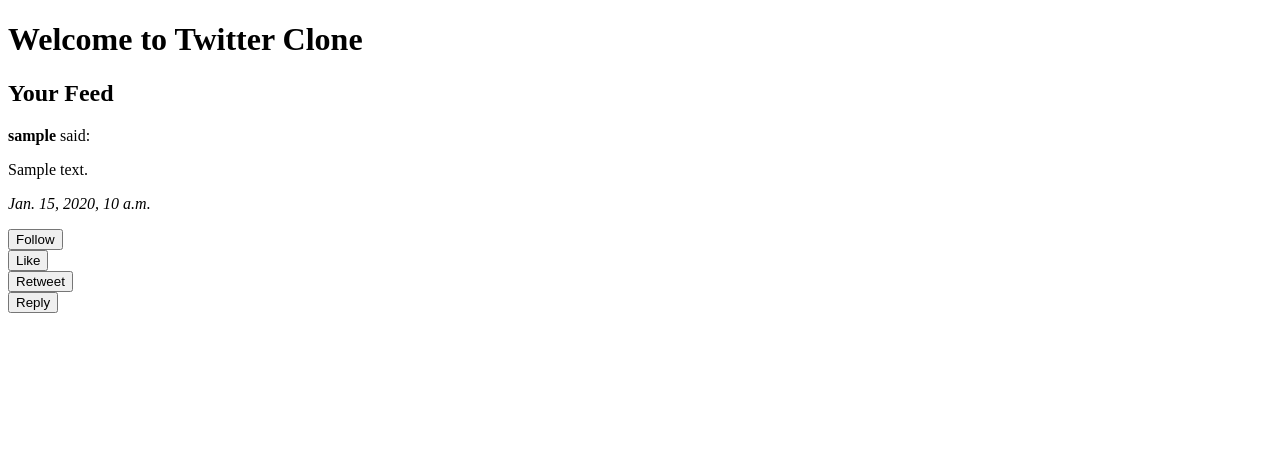
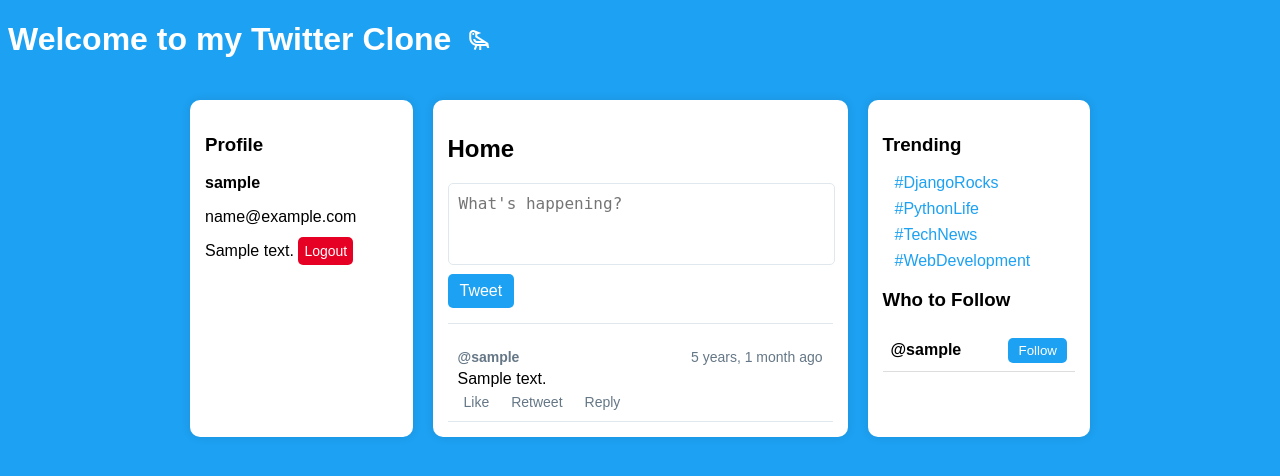
Before and after one commit to quadrosga/twitterclone, a Django app: template tweets/templates/tweets/feed.html in a window 1280 px wide. Shown: the top 476 px of the page. Run offline with Django 5.2, Linux system fonts and the light colour scheme; the template is opened without the code that fills it: values that come from a table or form of the project are taken from there, others are empty; a user stored in the database is signed in; tables that the repository leaves empty hold one stand-in row (values such as "Sample post").

Commit message:
create twitter-like 3 cols feed

```diff
--- a/templates/base_generic.html
+++ b/templates/base_generic.html
@@ -1,13 +1,20 @@
 <!DOCTYPE html>
 <html lang="en">
   <head>
+    {% load static %}
     <meta charset="UTF-8" />
     <meta name="viewport" content="width=device-width, initial-scale=1.0" />
+    <link rel="stylesheet" href="{% static 'css/style.css' %}" />
+    <link
+      rel="stylesheet"
+      href="https://fonts.googleapis.com/css2?family=Material+Symbols+Outlined:opsz,wght,FILL,GRAD@20..48,100..700,0..1,-50..200&icon_names=raven"
+    />
     <title>{% block title %}My Twitter Clone{% endblock %}</title>
   </head>
   <body>
     <div class="header">
-      <h1>Welcome to Twitter Clone</h1>
+      <h1>Welcome to my Twitter Clone</h1>
+      <span class="material-symbols-outlined"> raven </span>
     </div>
     <div class="content">{% block content %} {% endblock %}</div>
   </body>
--- /dev/null
+++ b/tweets/static/css/style.css
@@ -0,0 +1,185 @@
+/* General Styles */
+body {
+  font-family: Arial, sans-serif;
+  background-color: #1da1f2;
+  margin: 0;
+  padding: 0;
+}
+
+.header {
+  color: #fff;
+  padding-left: 8px;
+  gap: 16px;
+  display: flex;
+  align-items: center;
+}
+
+/* Container for the whole page */
+.feed-container {
+  display: flex;
+  max-width: 900px;
+  margin: 20px auto;
+  gap: 20px;
+}
+
+/* Sidebar Styling */
+.sidebar {
+  width: 250px;
+  padding: 15px;
+  background-color: #fff;
+  border-radius: 10px;
+  box-shadow: 0 0 10px rgba(0, 0, 0, 0.1);
+}
+
+.left-sidebar {
+  flex: 1;
+}
+
+.right-sidebar {
+  flex: 1;
+}
+
+/* Main Feed */
+.main-feed {
+  flex: 2;
+  background-color: #fff;
+  padding: 15px;
+  border-radius: 10px;
+  box-shadow: 0 0 10px rgba(0, 0, 0, 0.1);
+}
+
+/* Tweet Box */
+.tweet-box {
+  border-bottom: 1px solid #e1e8ed;
+  padding-bottom: 15px;
+  margin-bottom: 15px;
+}
+
+.tweet-box textarea {
+  width: 95%;
+  height: 60px;
+  border: solid 1px #e1e8ed;
+  padding: 10px;
+  font-size: 16px;
+  border-radius: 5px;
+  resize: none;
+}
+
+.tweet-box button {
+  background-color: #1da1f2;
+  color: #fff;
+  border: none;
+  padding: 8px 12px;
+  font-size: 16px;
+  border-radius: 5px;
+  cursor: pointer;
+  margin-top: 5px;
+}
+
+/* Tweets */
+.tweet {
+  padding: 10px;
+  border-bottom: 1px solid #e1e8ed;
+}
+
+.tweet-header {
+  display: flex;
+  justify-content: space-between;
+  font-size: 14px;
+  color: #657786;
+}
+
+.tweet-content {
+  font-size: 16px;
+  margin: 5px 0;
+}
+
+/* Tweet Actions */
+.tweet-actions {
+  display: flex;
+  gap: 10px;
+}
+
+.btn {
+  background: none;
+  border: none;
+  cursor: pointer;
+  font-size: 14px;
+  color: #657786;
+  transition: color 0.2s ease-in-out;
+}
+
+.logout-btn {
+  background-color: #e60023;
+  color: #fff;
+  font-size: 14px;
+  padding: 6px;
+  text-decoration: none;
+  border-radius: 5px;
+}
+
+.like-btn:hover,
+.retweet-btn:hover,
+.reply-btn:hover {
+  color: #1da1f2;
+}
+
+/* Active states */
+.liked {
+  color: #e0245e;
+}
+
+.retweeted {
+  color: #17bf63;
+}
+
+/* No Tweets */
+.no-tweets {
+  text-align: center;
+  color: #657786;
+  font-size: 16px;
+}
+
+/* Reply to tweet */
+.reply-box textarea {
+  resize: none;
+  width: 100%;
+}
+
+/* Trending tags */
+.trending-tags {
+  color: #1da1f2;
+  list-style: none;
+  padding-left: 12px;
+
+  > li {
+    margin-bottom: 8px;
+    cursor: pointer;
+  }
+}
+
+.who-to-follow {
+  list-style: none;
+  padding: 0;
+}
+
+.who-to-follow li {
+  display: flex;
+  justify-content: space-between;
+  align-items: center;
+  padding: 8px;
+  border-bottom: 1px solid #ddd;
+}
+
+.who-to-follow .follow-btn {
+  background-color: #1da1f2;
+  color: white;
+  border: none;
+  padding: 5px 10px;
+  cursor: pointer;
+  border-radius: 5px;
+}
+
+.who-to-follow .follow-btn:hover {
+  background-color: #0d8af0;
+}
--- a/tweets/templates/tweets/feed.html
+++ b/tweets/templates/tweets/feed.html
@@ -1,59 +1,132 @@
 {% extends 'base_generic.html' %} {% block content %}
-<h2>Your Feed</h2>
+<div class="feed-container">
+  <!-- Left Sidebar -->
+  <div class="sidebar left-sidebar">
+    <h3>Profile</h3>
+    <p><strong>{{ request.user.username }}</strong></p>
+    <p>{{ request.user.email }}</p>
+    <p class="user-bio">
+      {% if profile.bio %} {{ profile.bio }} {% else %} No bio available.
+    </p>
+    {% endif %}
+    <a href="{% url 'logout' %}" class="logout-btn">Logout</a>
+  </div>
 
+  <!-- Main Feed -->
+  <div class="main-feed">
+    <h2>Home</h2>
+
+    <!-- New Tweet Box -->
+    <div class="tweet-box">
+      <form action="{% url 'post_tweet' %}" method="POST">
+        {% csrf_token %}
+        <textarea
+          name="content"
+          placeholder="What's happening?"
+          required
+        ></textarea>
+        <button type="submit">Tweet</button>
+      </form>
+    </div>
+
+    <!-- Tweets -->
     {% for tweet in tweets %}
     <div class="tweet">
-  <p><strong>{{ tweet.user.username }}</strong> said:</p>
-  <p>{{ tweet.content }}</p>
-  <p><em>{{ tweet.created_at }}</em></p>
+      <div class="tweet-header">
+        <strong>@{{ tweet.user.username }}</strong>
+        <span class="tweet-time">{{ tweet.created_at|timesince }} ago</span>
+      </div>
+      <p class="tweet-content">{{ tweet.content }}</p>
 
-  <!-- Follow/Unfollow button -->
-  {% if request.user != tweet.user %} {% if
-  request.user.following.filter(following=tweet.user).exists %}
-  <form action="{% url 'unfollow' tweet.user.id %}" method="POST">
-    {% csrf_token %}
-    <button type="submit">Unfollow</button>
-  </form>
-  {% else %}
-  <form action="{% url 'follow' tweet.user.id %}" method="POST">
-    {% csrf_token %}
-    <button type="submit">Follow</button>
-  </form>
-  {% endif %}
-
-  <!-- Like/Unlike button -->
-  {% if request.user != tweet.user %} {% if
-  tweet.like_set.filter(user=request.user).exists %}
+      <div class="tweet-actions">
+        <!-- Like -->
+        {% if tweet.is_liked %}
         <form action="{% url 'unlike_tweet' tweet.id %}" method="POST">
           {% csrf_token %}
-    <button type="submit">Unlike</button>
+          <button type="submit" class="btn like-btn liked">Unlike</button>
         </form>
         {% else %}
         <form action="{% url 'like_tweet' tweet.id %}" method="POST">
           {% csrf_token %}
-    <button type="submit">Like</button>
+          <button type="submit" class="btn like-btn">Like</button>
         </form>
         {% endif %}
 
-  <!-- Retweet/Unretweet button -->
-  {% if request.user != tweet.user %} {% if
-  tweet.retweet_set.filter(user=request.user).exists %}
+        <!-- Retweet -->
+        {% if tweet.is_retweeted %}
         <form action="{% url 'unretweet' tweet.id %}" method="POST">
           {% csrf_token %}
-    <button type="submit">Unretweet</button>
+          <button type="submit" class="btn retweet-btn retweeted">
+            Unretweet
+          </button>
         </form>
         {% else %}
         <form action="{% url 'retweet' tweet.id %}" method="POST">
           {% csrf_token %}
-    <button type="submit">Retweet</button>
+          <button type="submit" class="btn retweet-btn">Retweet</button>
         </form>
         {% endif %}
 
-  <!-- Reply button -->
-  <form action="{% url 'reply_to_tweet' tweet.id %}" method="GET">
-    <button type="submit">Reply</button>
+        <!-- Reply Button -->
+        <button class="btn" onclick="toggleReplyForm('{{ tweet.id }}')">
+          Reply
+        </button>
+
+        <!-- Reply Form (Initially Hidden) -->
+        <div
+          class="reply-box"
+          id="reply-form-{{ tweet.id }}"
+          class="reply-form"
+          style="display: none"
+        >
+          <form action="{% url 'reply_to_tweet' tweet.id %}" method="POST">
+            {% csrf_token %}
+            <textarea
+              name="content"
+              placeholder="Your reply..."
+              required
+            ></textarea>
+            <button type="submit">Post Reply</button>
           </form>
         </div>
+      </div>
+    </div>
+    {% endfor %}
+  </div>
+
+  <!-- Right Sidebar -->
+  <div class="sidebar right-sidebar">
+    <h3>Trending</h3>
+    <ul class="trending-tags">
+      <li>#DjangoRocks</li>
+      <li>#PythonLife</li>
+      <li>#TechNews</li>
+      <li>#WebDevelopment</li>
+    </ul>
+    <!-- Who to Follow Section -->
+    <h3>Who to Follow</h3>
+    <ul class="who-to-follow">
+      {% for user in suggested_users %}
+      <li>
+        <strong>@{{ user.username }}</strong>
+        <form action="{% url 'follow' user.id %}" method="POST">
+          {% csrf_token %}
+          <button type="submit" class="follow-btn">Follow</button>
+        </form>
+      </li>
       {% empty %}
-<p>No tweets to display.</p>
-{% endfor %} {% endblock %}
+      <li>No suggestions available.</li>
+      {% endfor %}
+    </ul>
+  </div>
+</div>
+
+<!-- JavaScript to Toggle Reply Form -->
+<script>
+  function toggleReplyForm(tweetId) {
+    var replyForm = document.getElementById("reply-form-" + tweetId);
+    replyForm.style.display =
+      replyForm.style.display === "none" ? "block" : "none";
+  }
+</script>
+{% endblock %}
--- a/tweets/templates/tweets/reply_to_tweet.html
+++ b/tweets/templates/tweets/reply_to_tweet.html
@@ -1,10 +1,14 @@
 {% extends 'base_generic.html' %} {% block content %}
+<div class="reply-box">
   <h2>Reply to Tweet</h2>
   <form method="POST">
     {% csrf_token %}
     <textarea name="content" placeholder="Your reply..."></textarea>
     <button type="submit">Post Reply</button>
   </form>
+</div>
+<div class="tweet-box">
   <p><strong>{{ parent_tweet.user.username }}</strong> said:</p>
   <p>{{ parent_tweet.content }}</p>
+</div>
 {% endblock %}
--- a/tweets/urls.py
+++ b/tweets/urls.py
@@ -1,5 +1,5 @@
 from rest_framework_simplejwt.views import TokenObtainPairView, TokenRefreshView
-from django.urls import path
+from django.urls import include, path
 
 from tweets import views
 
@@ -7,7 +7,7 @@ urlpatterns = [
     path('api/token/', TokenObtainPairView.as_view(), name='token_obtain_pair'),
     path('api/token/refresh/', TokenRefreshView.as_view(), name='token_refresh'),
     path('feed/', views.feed, name='feed'),
-    path('create/', views.create_tweet, name='create_tweet'),
+    path('post/', views.create_tweet, name='post_tweet'),
     path('follow/<int:user_id>/', views.follow, name='follow'),
     path('unfollow/<int:user_id>/', views.unfollow, name='unfollow'),
     path('like/<int:tweet_id>/', views.like_tweet, name='like_tweet'),
@@ -15,4 +15,5 @@ urlpatterns = [
     path('reply/<int:tweet_id>/', views.reply_to_tweet, name='reply_to_tweet'),
     path('retweet/<int:tweet_id>/', views.retweet, name='retweet'),
     path('unretweet/<int:tweet_id>/', views.unretweet, name='unretweet'),
+    path('accounts/', include('django.contrib.auth.urls')),
 ]
--- a/twitterclone/settings.py
+++ b/twitterclone/settings.py
@@ -135,3 +135,5 @@ STATIC_URL = "static/"
 # https://docs.djangoproject.com/en/5.1/ref/settings/#default-auto-field
 
 DEFAULT_AUTO_FIELD = "django.db.models.BigAutoField"
+
+LOGOUT_REDIRECT_URL = '/'
--- a/twitterclone/urls.py
+++ b/twitterclone/urls.py
@@ -17,8 +17,10 @@ Including another URLconf
 
 from django.contrib import admin
 from django.urls import include, path
+from django.contrib.auth import views as auth_views
 
 urlpatterns = [
     path("admin/", admin.site.urls),
     path('api/', include('tweets.urls')),
+    path('logout/', auth_views.LogoutView.as_view(), name='logout'),
 ]
```
Also changed, not shown: tweets/views.py (+25 -7 lines). Lines whose indentation alone changed are shown as unchanged.
